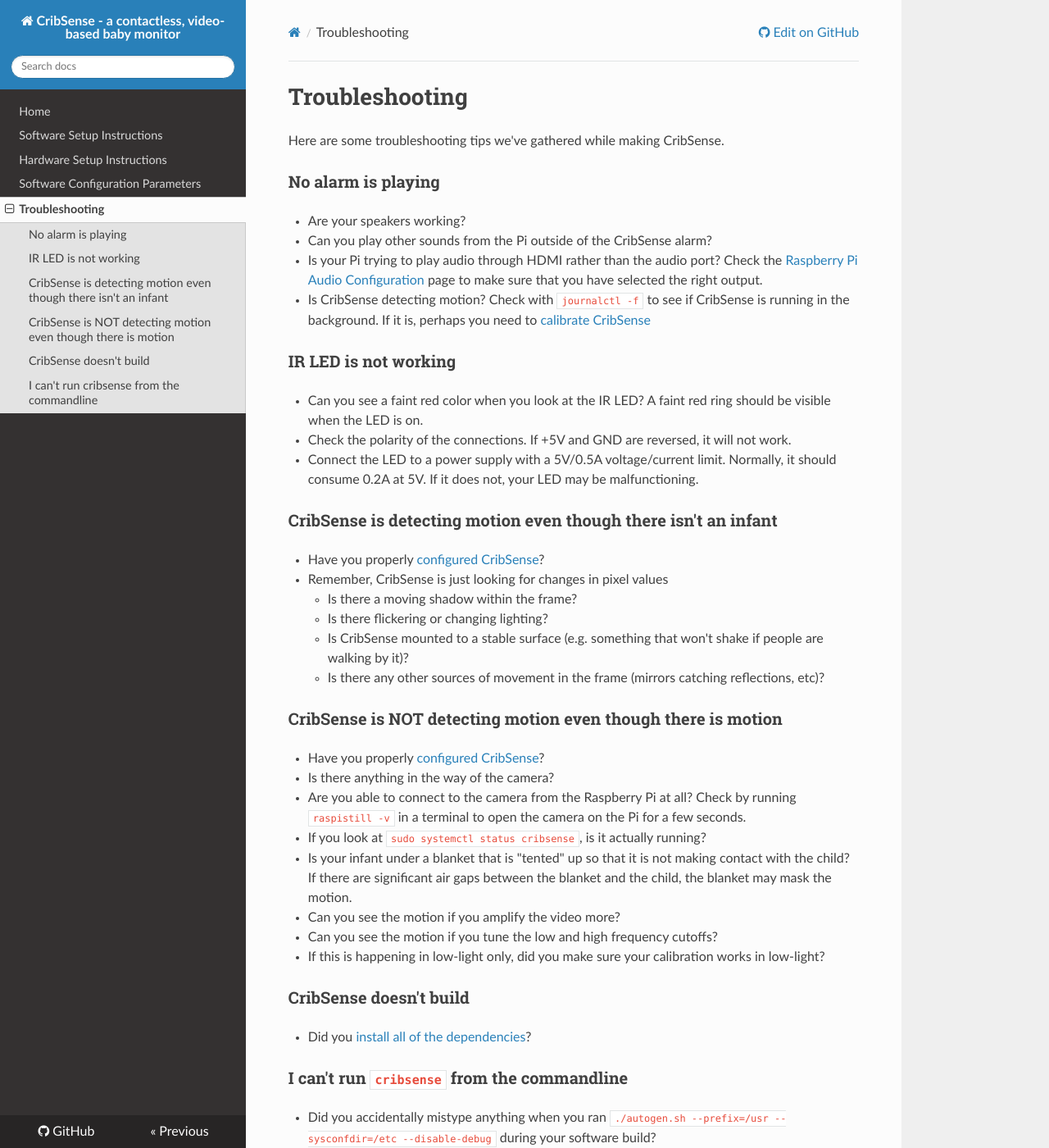
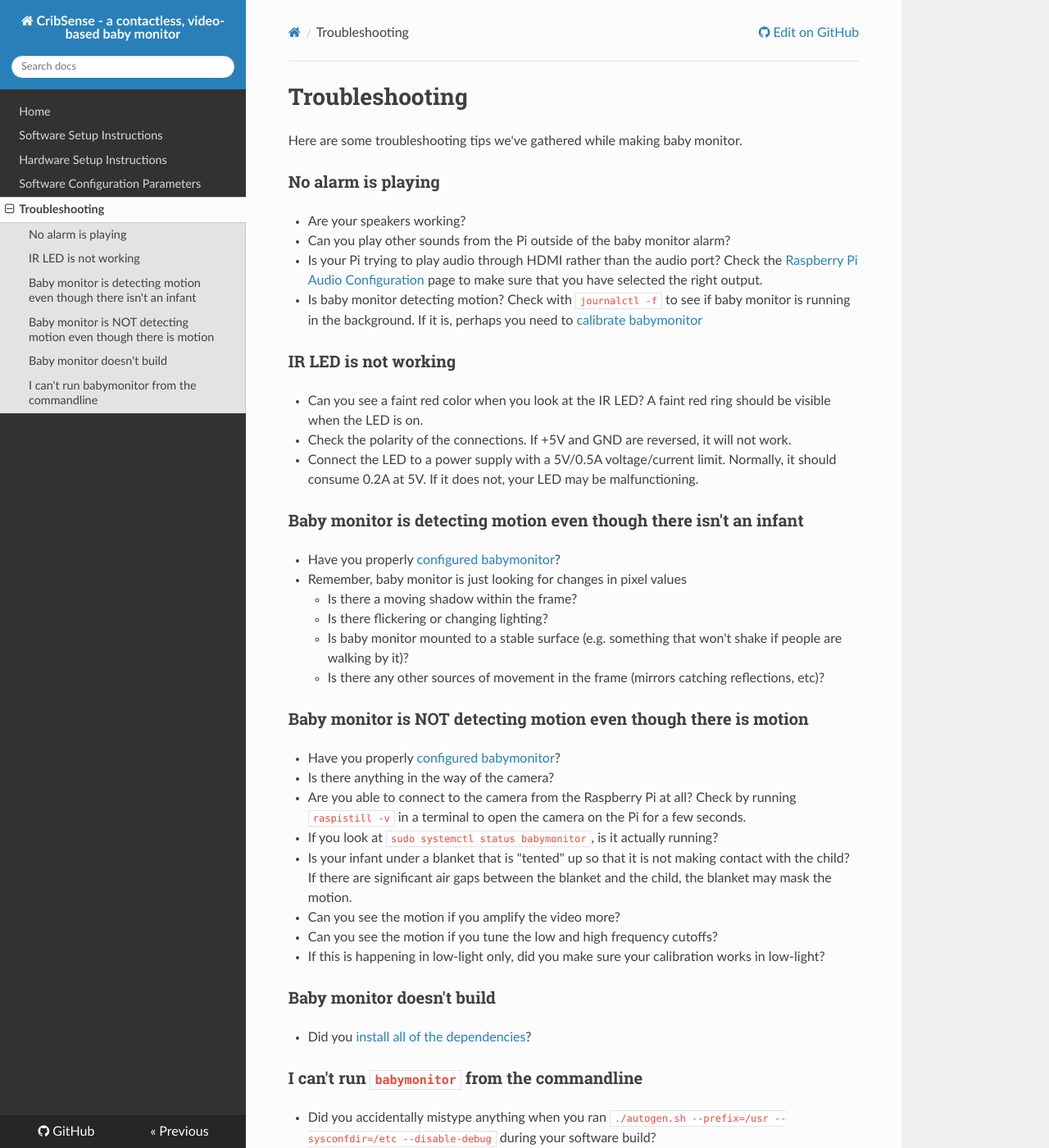
Before and after one commit to Qicoco97/UofG-RTEP-BabyMonitor, an MkDocs documentation site: the page built from docs/setup/troubleshooting.md, in a window 1280 px wide and 1400 px high. Shown: the whole window at 82% size. Built offline with MkDocs 1.6.1, drawn with Linux system fonts in a browser that asks for light colours; nearby versions of some CDN libraries; old or Windows-style settings are respelled for this version of MkDocs.

Commit message:
fix docs

```diff
--- a/docs/setup/troubleshooting.md
+++ b/docs/setup/troubleshooting.md
@@ -1,13 +1,13 @@
 # Troubleshooting
 
-Here are some troubleshooting tips we've gathered while making CribSense.
+Here are some troubleshooting tips we've gathered while making baby monitor.
 
 ### No alarm is playing
 
 -   Are your speakers working?
--   Can you play other sounds from the Pi outside of the CribSense alarm?
+-   Can you play other sounds from the Pi outside of the baby monitor alarm?
 -   Is your Pi trying to play audio through HDMI rather than the audio port? Check the [Raspberry Pi Audio Configuration](https://www.raspberrypi.org/documentation/configuration/audio-config.md) page to make sure that you have selected the right output.
--   Is CribSense detecting motion? Check with `journalctl -f` to see if CribSense is running in the background. If it is, perhaps you need to [calibrate CribSense](./config.md)
+-   Is baby monitor detecting motion? Check with `journalctl -f` to see if baby monitor is running in the background. If it is, perhaps you need to [calibrate babymonitor](./config.md)
 
 ### IR LED is not working
 
@@ -15,31 +15,31 @@
 - Check the polarity of the connections. If +5V and GND are reversed, it will not work.
 - Connect the LED to a power supply with a 5V/0.5A voltage/current limit. Normally, it should consume 0.2A at 5V. If it does not, your LED may be malfunctioning.
 
-### CribSense is detecting motion even though there isn't an infant
+### Baby monitor is detecting motion even though there isn't an infant
 
--   Have you properly [configured CribSense](./config.md)?
--   Remember, CribSense is just looking for changes in pixel values
+-   Have you properly [configured babymonitor](./config.md)?
+-   Remember, baby monitor is just looking for changes in pixel values
     -   Is there a moving shadow within the frame?
     -   Is there flickering or changing lighting?
-    -   Is CribSense mounted to a stable surface (e.g. something that won't shake if people are walking by it)?
+    -   Is baby monitor mounted to a stable surface (e.g. something that won't shake if people are walking by it)?
     -   Is there any other sources of movement in the frame (mirrors catching reflections, etc)?
 
-### CribSense is NOT detecting motion even though there is motion
+### Baby monitor is NOT detecting motion even though there is motion
 
--   Have you properly [configured CribSense](./config.md)?
+-   Have you properly [configured babymonitor](./config.md)?
 -   Is there anything in the way of the camera?
 -   Are you able to connect to the camera from the Raspberry Pi at all? Check by running `raspistill -v` in a terminal to open the camera on the Pi for a few seconds.
--   If you look at `sudo systemctl status cribsense`, is it actually running?
+-   If you look at `sudo systemctl status babymonitor`, is it actually running?
 -   Is your infant under a blanket that is "tented" up so that it is not making contact with the child? If there are significant air gaps between the blanket and the child, the blanket may mask the motion.
 -   Can you see the motion if you amplify the video more?
 -   Can you see the motion if you tune the low and high frequency cutoffs?
 -   If this is happening in low-light only, did you make sure your calibration works in low-light?
 
-### CribSense doesn't build
+### Baby monitor doesn't build
 
 -   Did you [install all of the dependencies](./sw-setup.md)?
 
-### I can't run `cribsense` from the commandline
+### I can't run `babymonitor` from the commandline
 
 -   Did you accidentally mistype anything when you ran `./autogen.sh --prefix=/usr --sysconfdir=/etc --disable-debug` during your software build?
--   Is `cribsense` present in `/usr/bin/`?
+-   Is `babymonitor` present in `/usr/bin/`?
```
Also changed, not shown: README.md (+13 -2 lines), docs/index.md (+9 -20 lines), docs/setup/config.md (+6 -6 lines), docs/setup/hw-setup.md (+10 -10 lines), docs/setup/sw-setup.md (+13 -13 lines), 2 other files.
